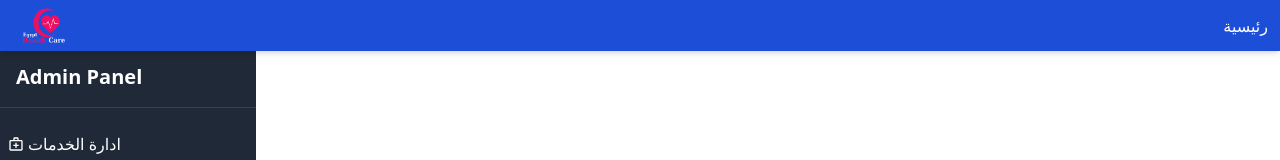
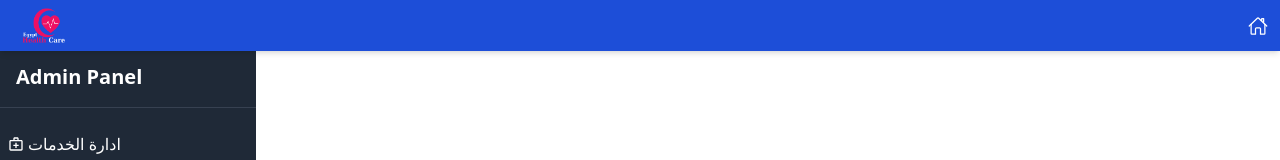
Before and after one commit to salahs20/Egypt-Health-Care, a React (Vite) app: page /admin in a window 1280 px wide. Shown: the top 160 px of the page. Built offline with nearby package versions, Linux system fonts and the light colour scheme.

Commit message:
edit dashboard and headeradmin

```diff
--- a/src/Component/Component/HeaderAdmin.jsx
+++ b/src/Component/Component/HeaderAdmin.jsx
@@ -3,6 +3,7 @@ import { MdArrowDropDown } from "react-icons/md";
 import { Link } from "react-router-dom";
 import logo from "../../Imag/أحمد-عماد32-copy.png";
 import Avatar from "./Avatar";
+import { IoHomeOutline } from "react-icons/io5";
 
 const HeaderAdmin = () => {
   const [isOpen, setIsOpen] = useState(false);
@@ -41,7 +42,7 @@ const HeaderAdmin = () => {
         <div className="hidden md:flex space-x-6 items-center flex-row-reverse">
           <div className="relative"></div>
           <Link to="/" className="text-white hover:text-gray-200">
-            رئيسية
+            <IoHomeOutline className="text-xl text-" />
           </Link>
         </div>
 
```
